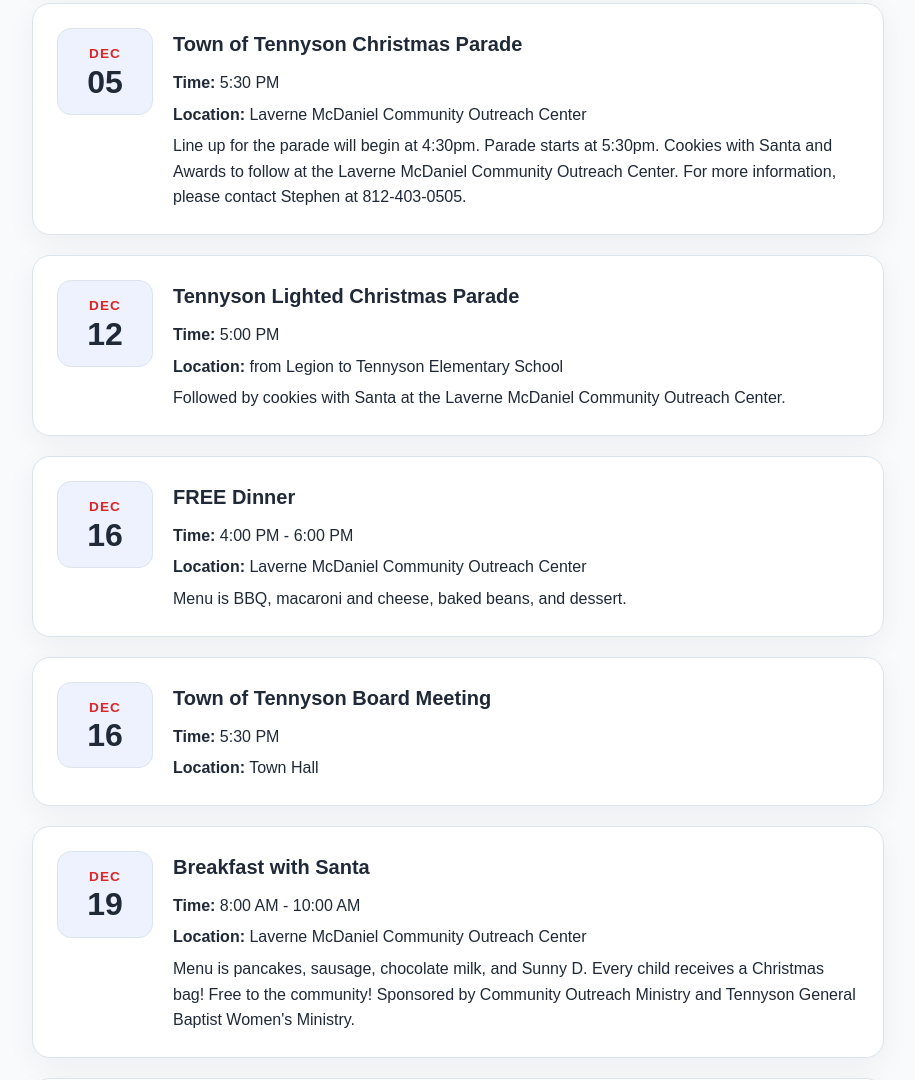
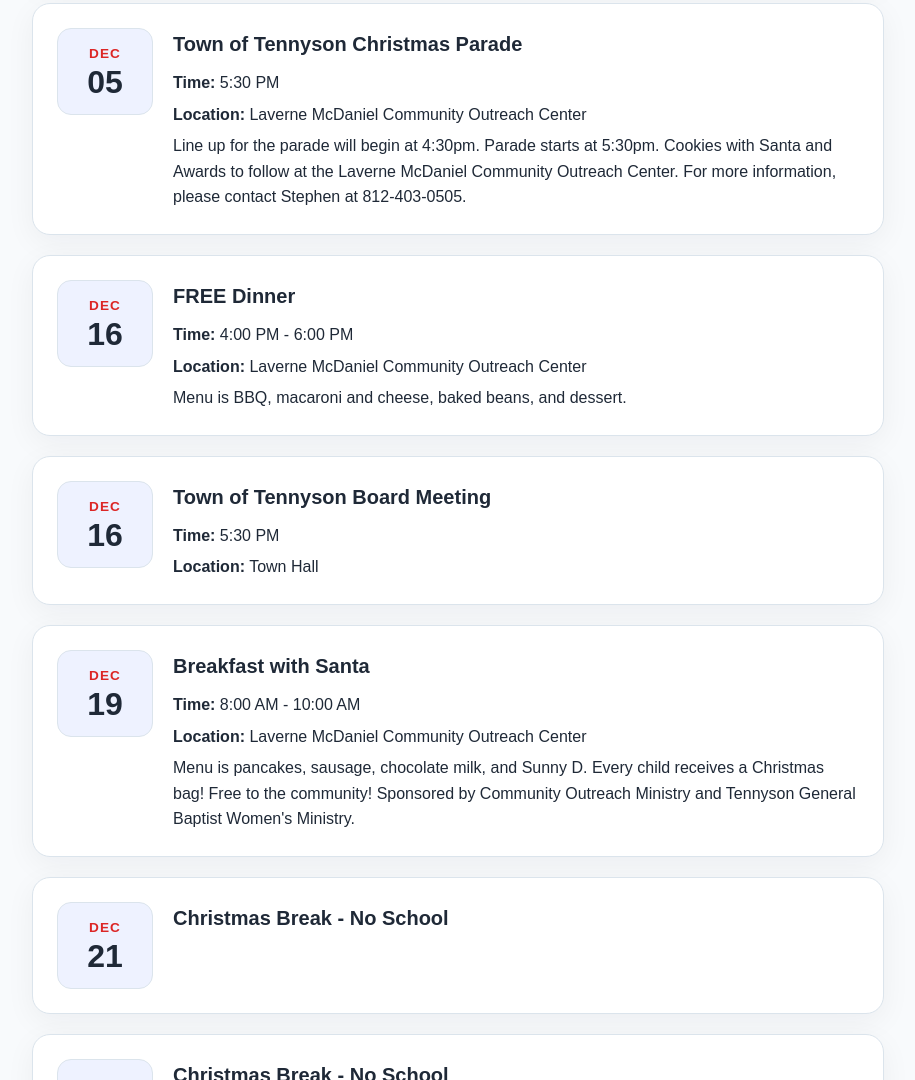
Before and after one commit to mistywynn10/Skelton-Township, a plain HTML site: page events.html in a window 1280 px wide. Shown: the part 8413-9493 px from the top of the page, without its empty margins (182-1097 px from the left). Drawn offline with Linux system fonts and the light colour scheme.

Commit message:
December 2026 Parade Update

```diff
--- a/events.html
+++ b/events.html
@@ -678,25 +678,6 @@
             <article class="event-card">
               <div class="event-date">
                 <span class="event-month">DEC</span>
-                <span class="event-day">12</span>
-              </div>
-              <div class="event-details">
-                <h3>Tennyson Lighted Christmas Parade</h3>
-                <p><strong>Time:</strong> 5:00 PM</p>
-                <p>
-                  <strong>Location:</strong> from Legion to Tennyson Elementary
-                  School
-                </p>
-                <p>
-                  Followed by cookies with Santa at the Laverne McDaniel
-                  Community Outreach Center.
-                </p>
-              </div>
-            </article>
-
-            <article class="event-card">
-              <div class="event-date">
-                <span class="event-month">DEC</span>
                 <span class="event-day">16</span>
               </div>
               <div class="event-details">
```
